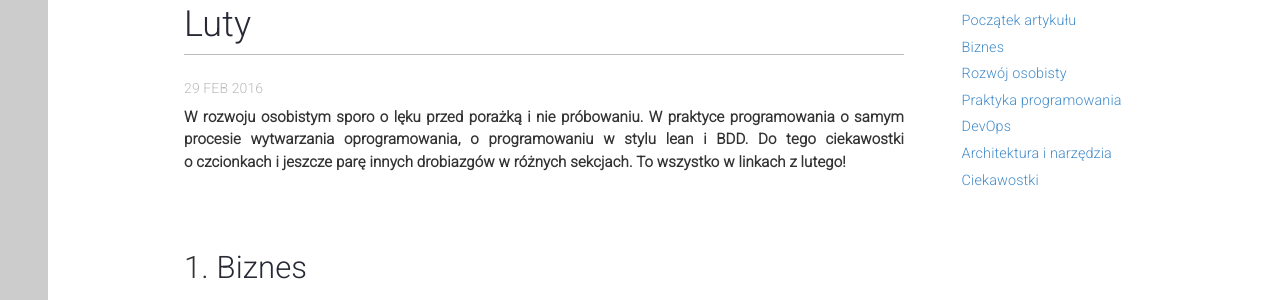
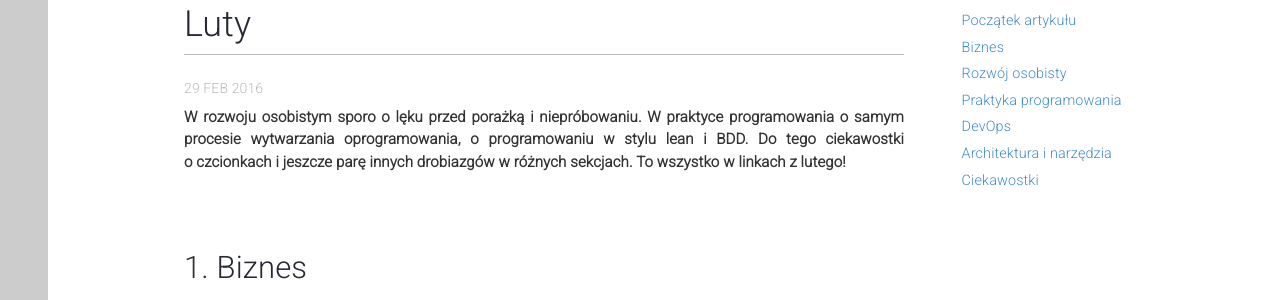
Before and after one commit to dzikowski/dzikowski.github.io, a Jekyll site: the page built from _posts/2016-02-29-luty.md, in a window 1280 px wide and 900 px high. Shown: the part 304-604 px from the top of the window. Built offline with Jekyll 4.4.1, drawn with Linux system fonts in a browser that asks for light colours; nearby versions of some CDN libraries.

Commit message:
spelling error

```diff
--- a/_posts/2016-02-29-luty.md
+++ b/_posts/2016-02-29-luty.md
@@ -3,7 +3,7 @@ title: Luty
 layout: post
 category: links
 description: |
-    W rozwoju osobistym sporo o lęku przed porażką i nie próbowaniu.
+    W rozwoju osobistym sporo o lęku przed porażką i niepróbowaniu.
     W praktyce programowania o samym procesie wytwarzania oprogramowania, o programowaniu w stylu lean i BDD.
     Do tego ciekawostki o czcionkach i jeszcze parę innych drobiazgów w różnych sekcjach.
     To wszystko w linkach z lutego!
```
